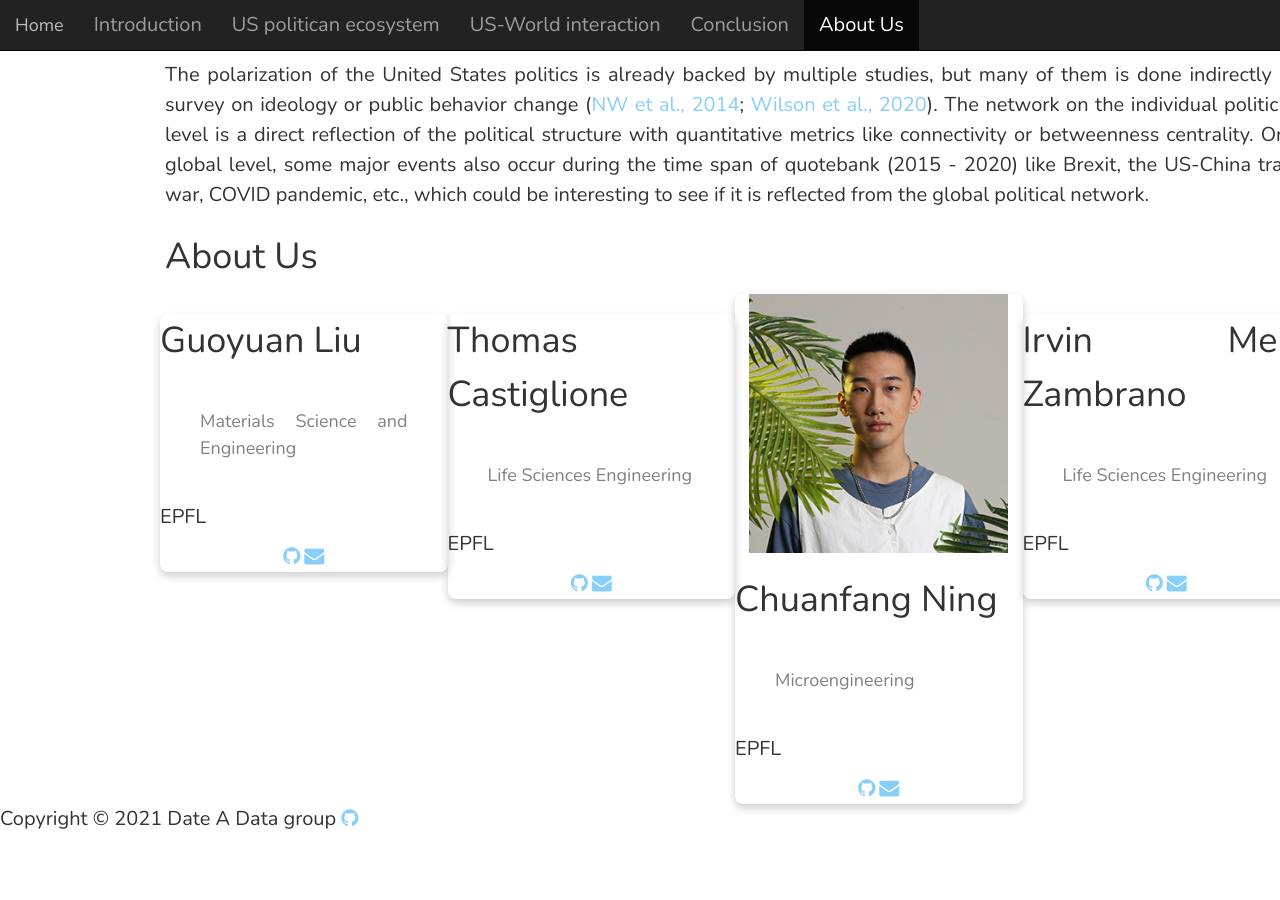
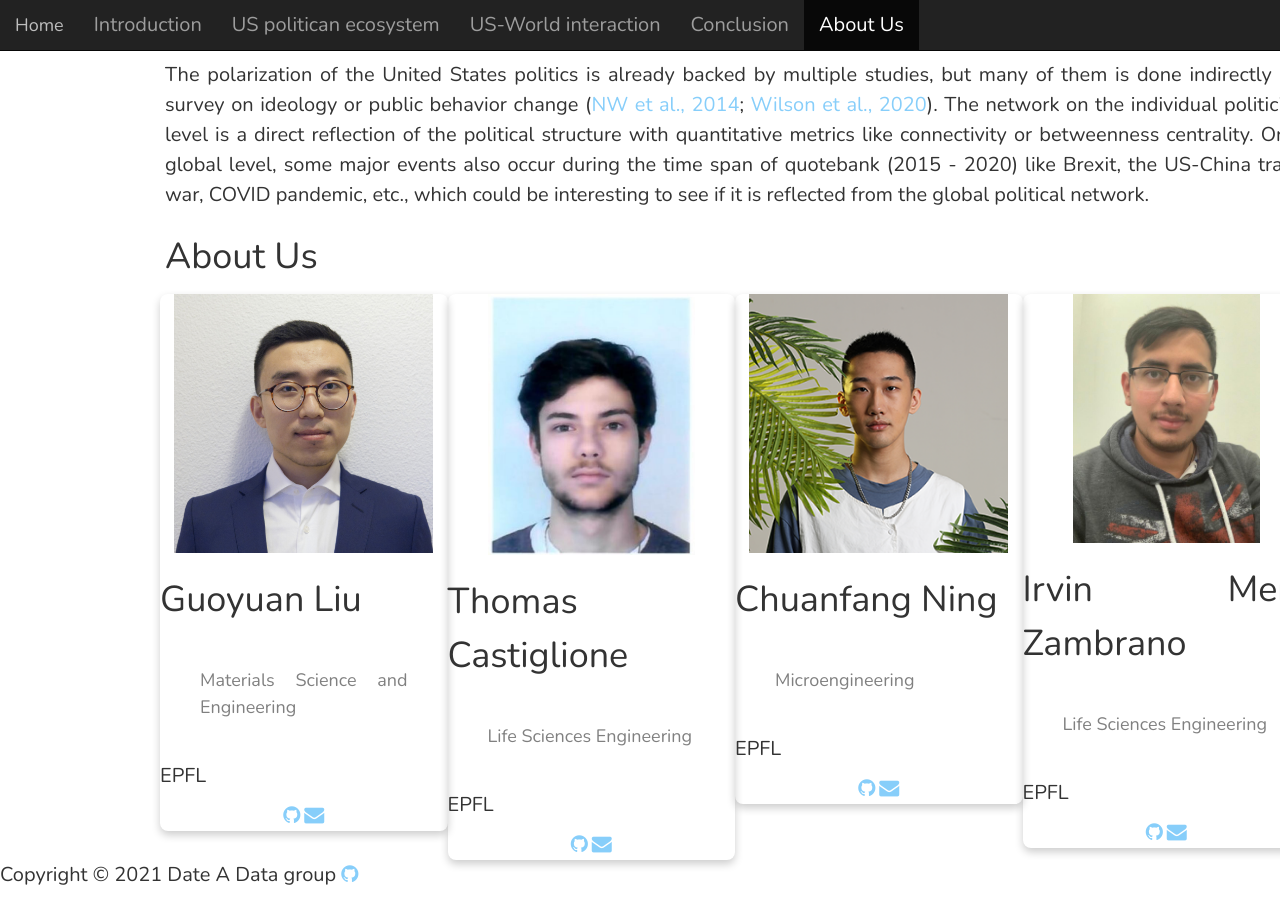
Before and after one commit to irvin-mero/date_a_data, a Jekyll site: the page built from index.html, in a window 1280 px wide and 900 px high, scrolled down 4594 px. Built offline with Jekyll 4.4.1, drawn with Linux system fonts in a browser that asks for light colours; before the commit the page ends 5438 px from its top, so only the background shows below that.

Commit message:
add pics

```diff
--- a/_sass/main.scss
+++ b/_sass/main.scss
@@ -290,8 +290,6 @@ a,p{
   border-radius: 8px;
   height: max-content;
 
-
-
 }
 /* On mouse-over, add a deeper shadow */
 .card:hover {
--- a/index.html
+++ b/index.html
@@ -192,7 +192,7 @@ background: "assets/images/donald_biden.jpg"
                 <div class="row">
                     <div class="column">
                         <div class="card">
-                            <!--<img src="img.jpg" alt="John" style="width:100%">-->
+                            <img src="assets/images/Guoyuang.jpeg" style="width:90%">
                             <h1>Guoyuan Liu</h1>
                             <p class="title">Materials Science and Engineering</p>
                             <p>EPFL</p>
@@ -202,7 +202,7 @@ background: "assets/images/donald_biden.jpg"
                     </div>
                     <div class="column">
                         <div class="card">
-                            <!--<img src="img.jpg" alt="John" style="width:100%">-->
+                            <img src="assets/images/Thomas.jpeg" style="width:72%">
                             <h1>Thomas Castiglione</h1>
                             <p class="title">Life Sciences Engineering</p>
                             <p>EPFL</p>
@@ -224,7 +224,7 @@ background: "assets/images/donald_biden.jpg"
                     </div>
                     <div class="column">
                         <div class="card">
-                            <!--<img src="img.jpg" alt="John" style="width:100%">-->
+                            <img src="assets/images/Irvin.jpeg" style="width:65%">
                             <h1>Irvin Mero Zambrano</h1>
                             <p class="title">Life Sciences Engineering</p>
                             <p>EPFL</p>
```
Also changed, not shown: assets/images/Guoyuang.jpeg (added), assets/images/Irvin.jpeg (added), assets/images/Thomas.jpeg (added), 7 other files.
